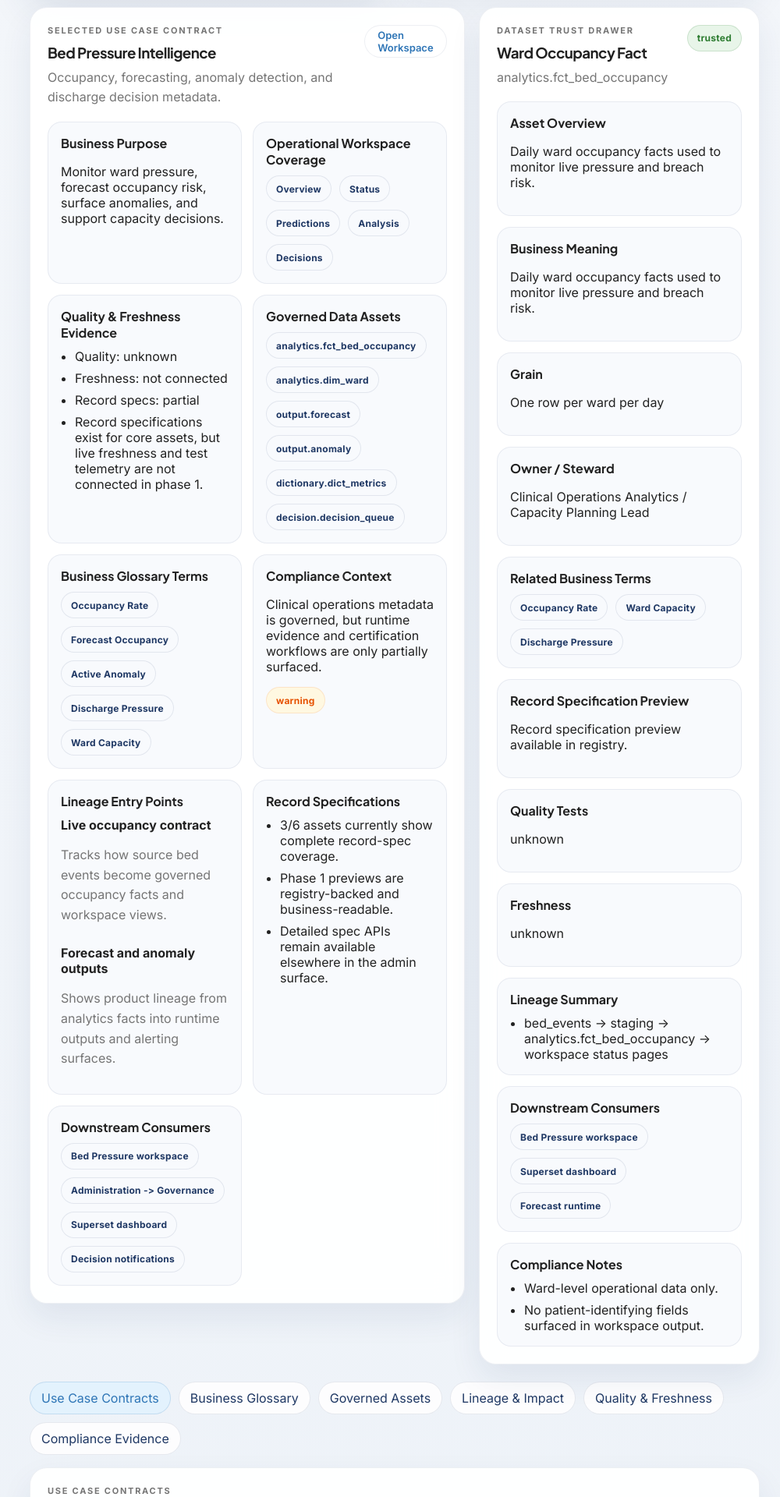
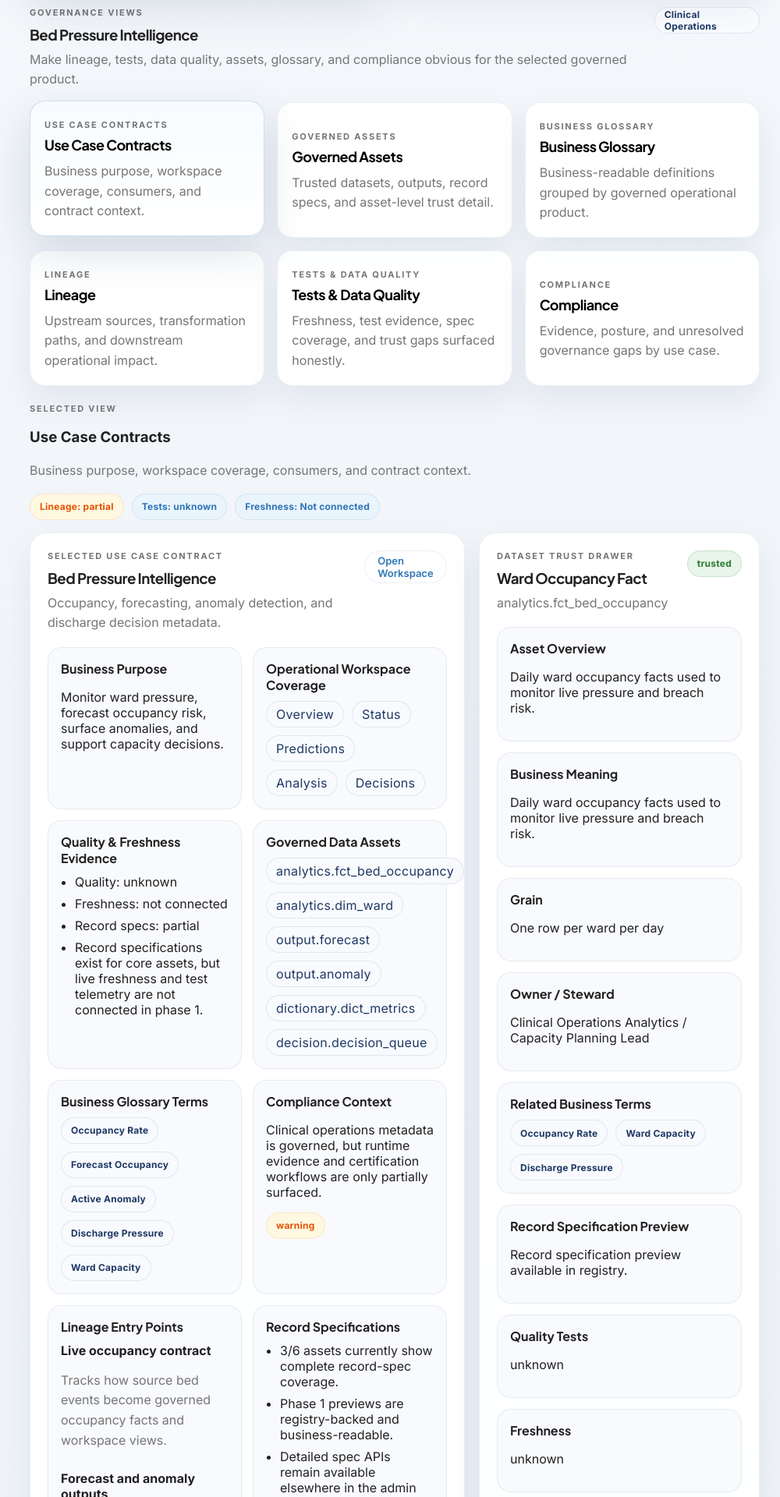
Before and after one commit to maraqa1/opencare-platform, a Next.js app in the folder apps/portal/: page /admin/governance in a window 1280 px wide. Shown: the part 1760-3680 px from the top of the page at 78% size, without its empty margins (280-1280 px from the left). Built offline with nearby package versions, Linux system fonts and the light colour scheme.

Commit message:
Phase4a strengthen governance lineage and data quality views

```diff
--- a/apps/portal/app/globals.css
+++ b/apps/portal/app/globals.css
@@ -2710,6 +2710,7 @@ code {
 }
 
 .governance-usecase-grid,
+.governance-view-nav,
 .governance-contract-tiles,
 .governance-glossary-groups,
 .governance-glossary-grid,
@@ -2796,6 +2797,49 @@ code {
   min-height: 38px;
 }
 
+.governance-views-shell,
+.governance-tab-hero {
+  display: grid;
+  gap: 16px;
+}
+
+.governance-view-nav {
+  grid-template-columns: repeat(3, minmax(0, 1fr));
+}
+
+.governance-view-tile {
+  padding: 18px;
+  border-radius: 20px;
+  border: 1px solid rgba(31, 56, 100, 0.08);
+  background: rgba(255, 255, 255, 0.94);
+  box-shadow: var(--surface-shadow);
+  text-align: left;
+  cursor: pointer;
+  transition: transform 180ms ease, box-shadow 180ms ease, border-color 180ms ease;
+}
+
+.governance-view-tile strong {
+  display: block;
+  margin-top: 6px;
+  font-family: var(--font-heading);
+  font-size: 18px;
+  letter-spacing: -0.03em;
+}
+
+.governance-view-tile p {
+  margin: 10px 0 0;
+  color: var(--oc-gray-600);
+  line-height: 1.6;
+}
+
+.governance-view-tile:hover,
+.governance-view-tile.active {
+  transform: translateY(-2px);
+  box-shadow: var(--surface-shadow-strong);
+  border-color: rgba(46, 117, 182, 0.22);
+  background: linear-gradient(180deg, rgba(247, 251, 255, 0.98), rgba(255, 255, 255, 0.98));
+}
+
 .governance-usecase-footer,
 .governance-tab-panel {
   display: grid;
@@ -2924,6 +2968,8 @@ code {
 }
 
 .governance-link-pill {
+  appearance: none;
+  font: inherit;
   text-decoration: none;
   cursor: pointer;
 }
@@ -2970,6 +3016,7 @@ code {
 
 @media (max-width: 1200px) {
   .governance-summary-grid,
+  .governance-view-nav,
   .governance-contract-tiles,
   .governance-glossary-grid,
   .governance-asset-grid,
@@ -2985,6 +3032,7 @@ code {
 @media (max-width: 920px) {
   .governance-summary-grid,
   .governance-usecase-grid,
+  .governance-view-nav,
   .governance-contract-grid,
   .governance-compliance-grid {
     grid-template-columns: 1fr;
@@ -3015,12 +3063,14 @@ code {
   .governance-contract-tiles,
   .governance-glossary-grid,
   .governance-asset-grid,
-  .governance-quality-grid {
+  .governance-quality-grid,
+  .governance-view-nav {
     grid-template-columns: 1fr;
   }
 
   .governance-tab,
-  .governance-chip {
+  .governance-chip,
+  .governance-view-tile {
     width: 100%;
     justify-content: center;
   }
--- a/apps/portal/components/GovernanceControlTower.tsx
+++ b/apps/portal/components/GovernanceControlTower.tsx
@@ -38,13 +38,13 @@ const scopeLabels: Array<{ key: ScopeFilter; label: string }> = [
   { key: "quality-issues", label: "Quality Issues" },
 ];
 
-const tabLabels: Array<{ key: GovernanceTab; label: string }> = [
-  { key: "contracts", label: "Use Case Contracts" },
-  { key: "glossary", label: "Business Glossary" },
-  { key: "assets", label: "Governed Assets" },
-  { key: "lineage", label: "Lineage & Impact" },
-  { key: "quality", label: "Quality & Freshness" },
-  { key: "compliance", label: "Compliance Evidence" },
+const tabLabels: Array<{ key: GovernanceTab; label: string; description: string }> = [
+  { key: "contracts", label: "Use Case Contracts", description: "Business purpose, workspace coverage, consumers, and contract context." },
+  { key: "assets", label: "Governed Assets", description: "Trusted datasets, outputs, record specs, and asset-level trust detail." },
+  { key: "glossary", label: "Business Glossary", description: "Business-readable definitions grouped by governed operational product." },
+  { key: "lineage", label: "Lineage", description: "Upstream sources, transformation paths, and downstream operational impact." },
+  { key: "quality", label: "Tests & Data Quality", description: "Freshness, test evidence, spec coverage, and trust gaps surfaced honestly." },
+  { key: "compliance", label: "Compliance", description: "Evidence, posture, and unresolved governance gaps by use case." },
 ];
 
 function statusTone(status: GovernanceStatus | string) {
@@ -210,6 +210,8 @@ export function GovernanceControlTower() {
     return Array.from(grouped.entries());
   }, [matchingGlossaryTerms]);
 
+  const activeTabMeta = tabLabels.find((tab) => tab.key === activeTab);
+
   return (
     <div className="governance-control-tower">
       <section className="governance-summary-grid">
@@ -348,6 +350,54 @@ export function GovernanceControlTower() {
 
       {activeUseCase ? (
         <>
+          <section className="governance-views-shell">
+            <div className="governance-panel-head">
+              <div>
+                <p className="eyebrow">Governance Views</p>
+                <h3>{activeUseCase.name}</h3>
+                <p className="section-subtitle">
+                  Make lineage, tests, data quality, assets, glossary, and compliance obvious for the selected governed product.
+                </p>
+              </div>
+              <span className="governance-mini-pill">{activeUseCase.domain}</span>
+            </div>
+            <div className="governance-view-nav">
+              {tabLabels.map((tab) => (
+                <button
+                  key={tab.key}
+                  className={`governance-view-tile ${activeTab === tab.key ? "active" : ""}`}
+                  type="button"
+                  onClick={() => setActiveTab(tab.key)}
+                >
+                  <span className="eyebrow">{tab.label}</span>
+                  <strong>{tab.label}</strong>
+                  <p>{tab.description}</p>
+                </button>
+              ))}
+            </div>
+          </section>
+
+          <section className="governance-tabs-shell">
+            <div className="governance-tab-hero">
+              <div>
+                <p className="eyebrow">Selected View</p>
+                <h3>{activeTabMeta?.label}</h3>
+                <p className="section-subtitle">{activeTabMeta?.description}</p>
+              </div>
+              <div className="governance-inline-list">
+                <span className={`governance-status-pill ${statusTone(activeUseCase.qualitySummary.lineage)}`}>
+                  Lineage: {statusLabel(activeUseCase.qualitySummary.lineage)}
+                </span>
+                <span className={`governance-status-pill ${statusTone(activeUseCase.qualitySummary.quality)}`}>
+                  Tests: {activeUseCase.qualitySummary.quality === "not_connected" ? "Not connected" : statusLabel(activeUseCase.qualitySummary.quality)}
+                </span>
+                <span className={`governance-status-pill ${statusTone(activeUseCase.qualitySummary.freshness)}`}>
+                  Freshness: {activeUseCase.qualitySummary.freshness === "not_connected" ? "Not connected" : statusLabel(activeUseCase.qualitySummary.freshness)}
+                </span>
+              </div>
+            </div>
+
+            {activeTab === "contracts" ? (
               <section className="governance-contract-layout">
                 <article className="governance-contract-panel">
                   <div className="governance-panel-head">
@@ -527,29 +577,9 @@ export function GovernanceControlTower() {
                   ) : renderUnknown("Governed asset metadata not yet configured.")}
                 </aside>
               </section>
-
-          <section className="governance-tabs-shell">
-            <div className="governance-tab-row">
-              {tabLabels.map((tab) => (
-                <button
-                  key={tab.key}
-                  className={`governance-tab ${activeTab === tab.key ? "active" : ""}`}
-                  type="button"
-                  onClick={() => setActiveTab(tab.key)}
-                >
-                  {tab.label}
-                </button>
-              ))}
-            </div>
-
+            ) : null}
             {activeTab === "contracts" ? (
               <div className="governance-tab-panel">
-                <div className="governance-panel-head">
-                  <div>
-                    <p className="eyebrow">Use Case Contracts</p>
-                    <h3>Governed operational products</h3>
-                  </div>
-                </div>
                 <div className="governance-contract-tiles">
                   {filteredUseCases.map((useCase) => (
                     <article className="governance-contract-tile" key={useCase.id}>
@@ -650,11 +680,22 @@ export function GovernanceControlTower() {
 
             {activeTab === "lineage" ? (
               <div className="governance-tab-panel">
-                <div className="governance-panel-head">
-                  <div>
-                    <p className="eyebrow">Lineage &amp; Impact</p>
-                    <h3>Simplified product lineage</h3>
-                  </div>
+                <div className="governance-quality-grid">
+                  <article className="governance-quality-card">
+                    <p className="eyebrow">Coverage</p>
+                    <h4>{activeUseCase.lineageEntryPoints.length} mapped entry points</h4>
+                    <p>Lineage is shown as simplified product paths from source to workspace impact.</p>
+                  </article>
+                  <article className="governance-quality-card">
+                    <p className="eyebrow">Upstream systems</p>
+                    <h4>{new Set(activeUseCase.lineageEntryPoints.flatMap((entryPoint) => entryPoint.path.slice(0, 1))).size}</h4>
+                    <p>Distinct upstream anchors currently represented for the selected use case.</p>
+                  </article>
+                  <article className="governance-quality-card">
+                    <p className="eyebrow">Downstream consumers</p>
+                    <h4>{activeUseCase.downstreamConsumers.length}</h4>
+                    <p>Operational and analytical consumers impacted by lineage changes.</p>
+                  </article>
                 </div>
                 <div className="governance-lineage-grid">
                   {activeUseCase.lineageEntryPoints.map((entryPoint) => (
@@ -683,11 +724,22 @@ export function GovernanceControlTower() {
 
             {activeTab === "quality" ? (
               <div className="governance-tab-panel">
-                <div className="governance-panel-head">
-                  <div>
-                    <p className="eyebrow">Quality &amp; Freshness</p>
-                    <h3>Trust signals by data product</h3>
-                  </div>
+                <div className="governance-quality-grid">
+                  <article className="governance-quality-card">
+                    <p className="eyebrow">Test Status</p>
+                    <h4>{activeUseCase.qualitySummary.quality === "not_connected" ? "Not connected" : statusLabel(activeUseCase.qualitySummary.quality)}</h4>
+                    <p>No fake passing state is shown when live governance telemetry is unavailable.</p>
+                  </article>
+                  <article className="governance-quality-card">
+                    <p className="eyebrow">Freshness</p>
+                    <h4>{activeUseCase.qualitySummary.freshness === "not_connected" ? "Not connected" : statusLabel(activeUseCase.qualitySummary.freshness)}</h4>
+                    <p>Freshness remains an honest Phase 1 registry signal until runtime evidence is connected.</p>
+                  </article>
+                  <article className="governance-quality-card">
+                    <p className="eyebrow">Spec Coverage</p>
+                    <h4>{recordCoverage(activeUseCase)}</h4>
+                    <p>Shows the current level of record-spec visibility for this governed product.</p>
+                  </article>
                 </div>
                 <div className="governance-quality-grid">
                   {activeUseCase.governedDatasets.map((dataset) => (
```
Lines whose indentation alone changed are shown as unchanged.
